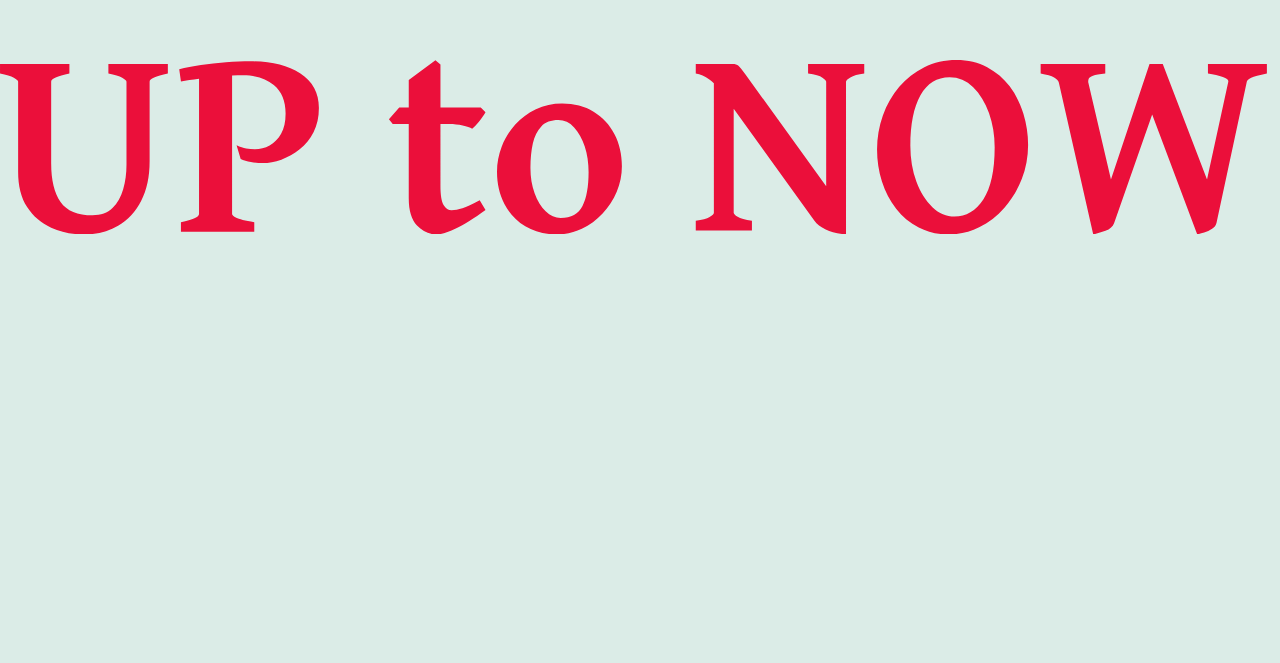
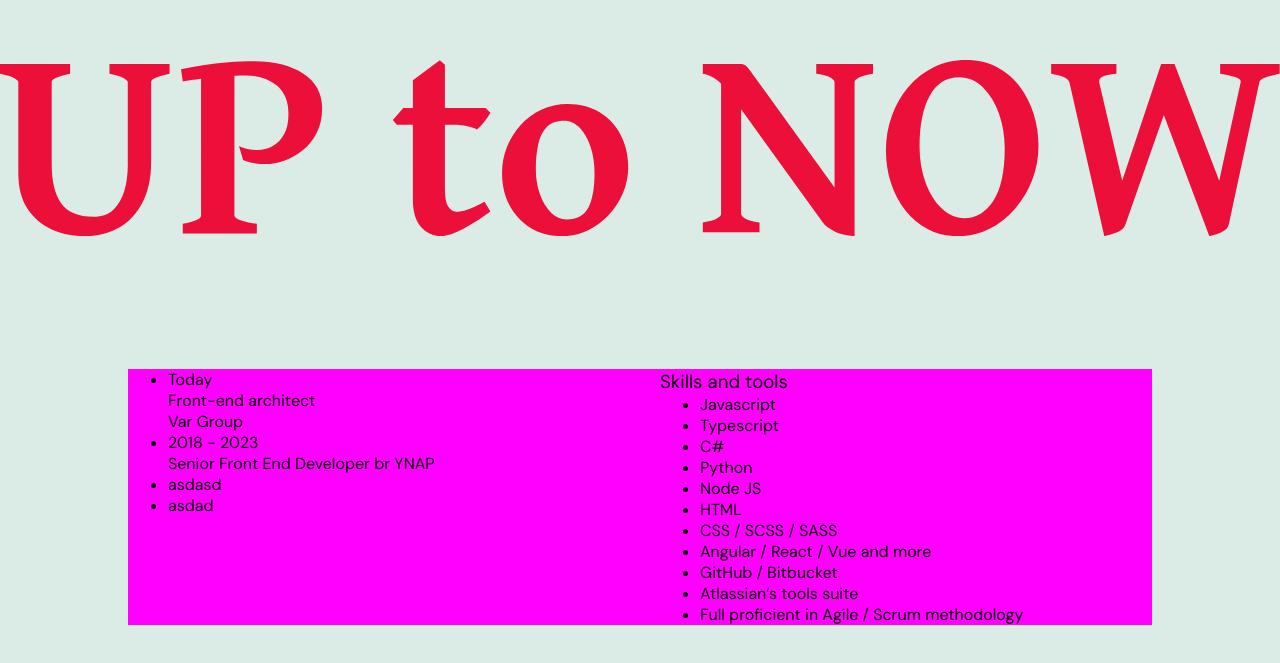
Before and after one commit to ilmandone/mauti-2024, a Vue app: page / in a window 1280 px wide. Shown: the part 2805-3468 px from the top of the page. Before the commit the page ends 3284 px from the top, so only its background shows below. Built offline with nearby package versions, Linux system fonts and the light colour scheme; a web font is replaced by a local one.

Commit message:
feat: set the double list markup

```diff
--- a/src/components/sections/SUpToNow.vue
+++ b/src/components/sections/SUpToNow.vue
@@ -3,13 +3,52 @@
 </script>
 
 <template>
-	<section>
-		<header>
+	<section class='utn'>
+		<header class='utn__header'>
 			<h2 class='v-hidden'>Up to now</h2>
 			<svg class='utn__svg' viewBox='0 0 1916 264'>
 				<use xlink:href='/vectors/up-to-now.svg#utn'></use>
 			</svg>
 		</header>
+
+		<div class='d-list'>
+			<ul>
+				<li>
+					Today <br>
+					Front-end architect <br>
+					Var Group
+				</li>
+				<li>
+					2018 - 2023 <br>
+					Senior Front End Developer br
+					YNAP
+				</li>
+				<li>asdasd</li>
+				<li>asdad</li>
+			</ul>
+
+			<section>
+				<header>
+					<h3>Skills and tools</h3>
+				</header>
+				<ul>
+					<li>Javascript</li>
+					<li>Typescript</li>
+					<li>C#</li>
+					<li>Python</li>
+					<li>Node JS</li>
+					<li>HTML</li>
+					<li>CSS / SCSS / SASS</li>
+					<li>Angular / React / Vue and more</li>
+					<li>GitHub / Bitbucket</li>
+					<li>Atlassian’s tools suite</li>
+
+					<li>Full proficient in Agile / Scrum methodology</li>
+				</ul>
+			</section>
+
+		</div>
+
 	</section>
 
 </template>
@@ -20,10 +59,10 @@
 @use "@styles/typo";
 @use "@styles/utils";
 
-section {
+section.utn {
 	margin: 30vh 0;
 
-	header {
+	&__ header {
 		width: 99vw;
 	}
 
@@ -31,6 +70,40 @@ section {
 		width: 100%;
 		fill: var(--color-emphasize);
 	}
+
+	.d-list {
+		margin: 4rem 2rem;
+		background-color: #f0f;
+
+		display: flex;
+		flex-direction: column;
+
+		> * {
+			flex: 1;
+		}
+	}
+
+	@include utils.media('t') {
+		margin: 35vh 0;
+
+		.d-list {
+			margin: 6rem 8rem;
+		}
+	}
+
+	@include utils.media('tl') {
+
+		.d-list {
+			margin: 10vw;
+			width: 80vw;
+
+			flex-direction: row;
+		}
+	}
+
+	@include utils.media('dl') {
+		margin: 45vh 0;
+	}
 }
 
 </style>
--- a/src/components/sections/SWhatIDo.vue
+++ b/src/components/sections/SWhatIDo.vue
@@ -78,18 +78,22 @@ section.wido {
 		&__single {
 			margin: 3rem 0;
 		}
+
+		p {
+			font-size: 1.25rem;
+		}
 	}
 
 	@include utils.media('tl') {
 		width: 70vw;
-		margin: 35vh 0 35vh 10vw;
+		margin: 35vh 20vw 35vh 10vw;
 
 		&__single {
 			margin: 5vw 0;
 		}
 
 		h2 {
-			font-size: 6vw;
+			font-size: 7vw;
 			line-height: 6vw;
 		}
 
@@ -102,6 +106,10 @@ section.wido {
 			font-size: 1.5vw;
 		}
 	}
+
+	@include utils.media('dl') {
+		margin: 45vh 20vw 45vh 10vw;
+	}
 }
 
 
```
